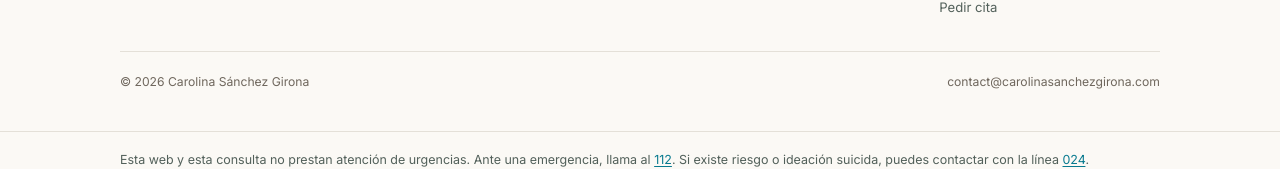
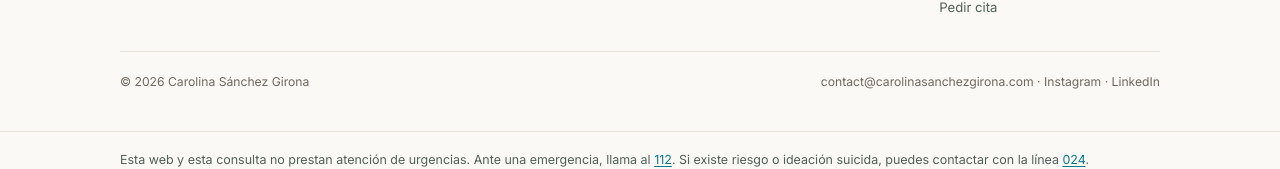
Before and after one commit to carolinasanchezgirona/Portfolio-Carolina, a Next.js app: page / in a window 1280 px wide. Shown: the part 3679-3848 px from the top of the page. Built offline with nearby package versions, Linux system fonts and the light colour scheme.

Commit message:
Add Instagram and LinkedIn links to footer

```diff
--- a/app/components/site-shell.tsx
+++ b/app/components/site-shell.tsx
@@ -111,7 +111,27 @@ function SiteFooter() {
 
       <div className="editorial-wrap site-footer-bottom">
         <span>© 2026 Carolina Sánchez Girona</span>
-        <a href="mailto:contact@carolinasanchezgirona.com">contact@carolinasanchezgirona.com</a>
+        <span>
+          <a href="mailto:contact@carolinasanchezgirona.com">contact@carolinasanchezgirona.com</a>
+          {" · "}
+          <a
+            href="https://www.instagram.com/carolinasanchez.psicologia/"
+            target="_blank"
+            rel="noopener noreferrer"
+            aria-label="Instagram de Carolina Sánchez | Psicóloga"
+          >
+            Instagram
+          </a>
+          {" · "}
+          <a
+            href="https://es.linkedin.com/in/carolina-s%C3%A1nchez-girona-43b3b94a"
+            target="_blank"
+            rel="noopener noreferrer"
+            aria-label="LinkedIn de Carolina Sánchez Girona"
+          >
+            LinkedIn
+          </a>
+        </span>
       </div>
     </footer>
   );
```
